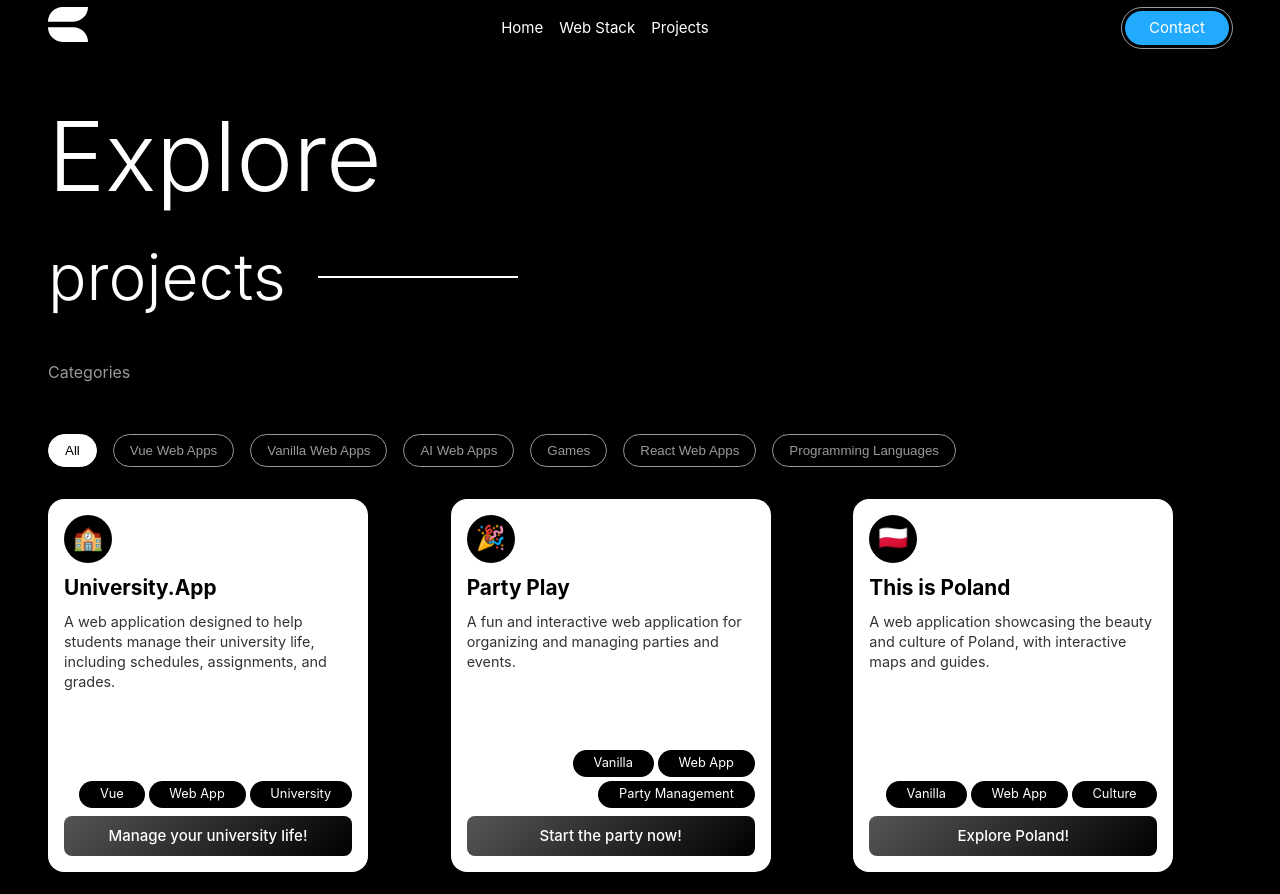
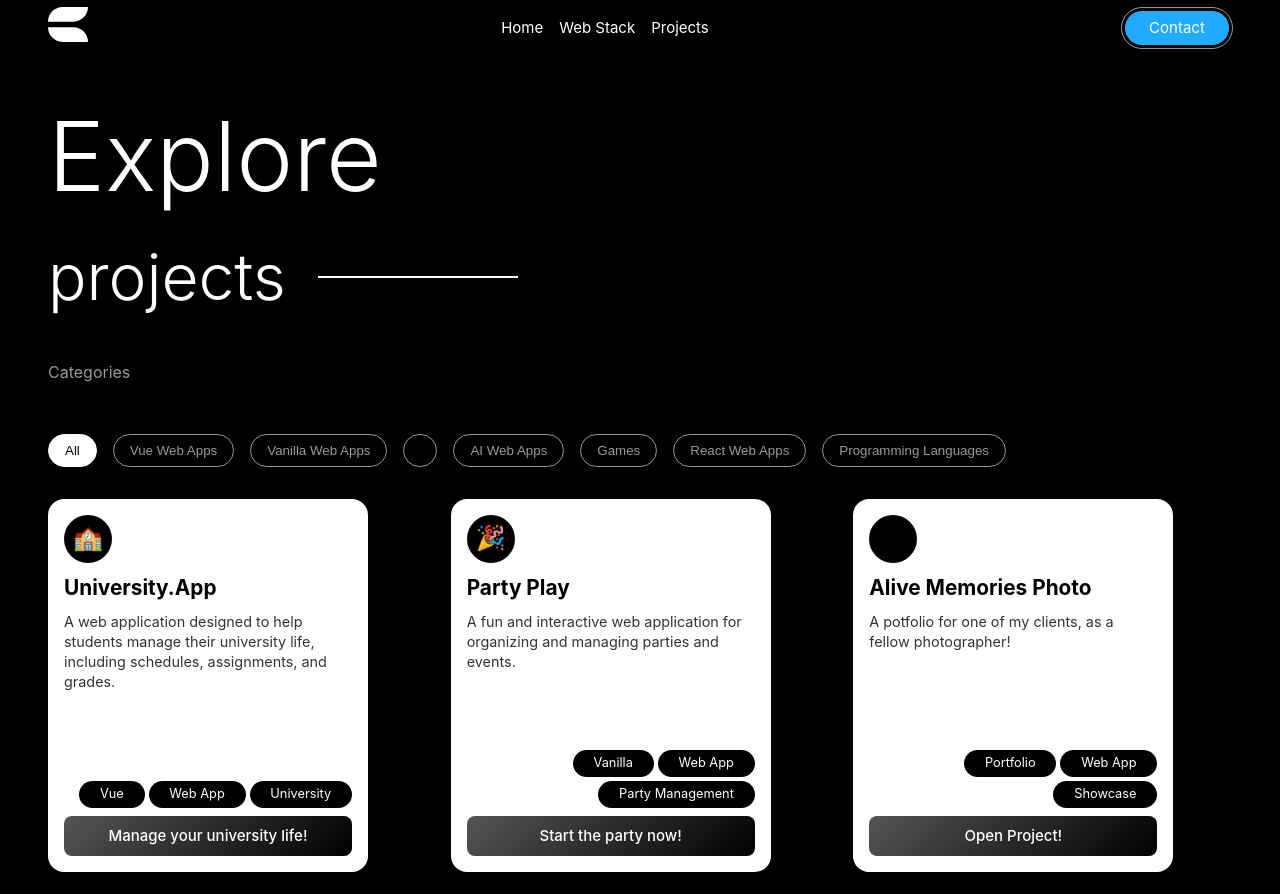
Before and after one commit to foxxo-dev/foxxoportfolio, a Vue app: page /projects in a window 1280 px wide. Shown: the top 894 px of the page. Built offline with nearby package versions, Linux system fonts and the light colour scheme.

Commit message:
Update Projects.vue

```diff
--- a/src/views/Projects.vue
+++ b/src/views/Projects.vue
@@ -73,6 +73,14 @@ export default {
           category: 'Vanilla Web Apps',
           href: 'https://party-play.foxxo.app',
           special: 'Start the party now!',
+        },
+        {
+          name: 'Alive Memories Photo',
+          icon: '',
+          description: 'A potfolio for one of my clients, as a fellow photographer!',
+          tags: ['Portfolio', 'Web App', 'Showcase'],
+          categroy: 'Vanilla Web Apps',
+          href: "https://alive-photo.netlify.app/"
         },
         {
           name: 'This is Poland',
```
